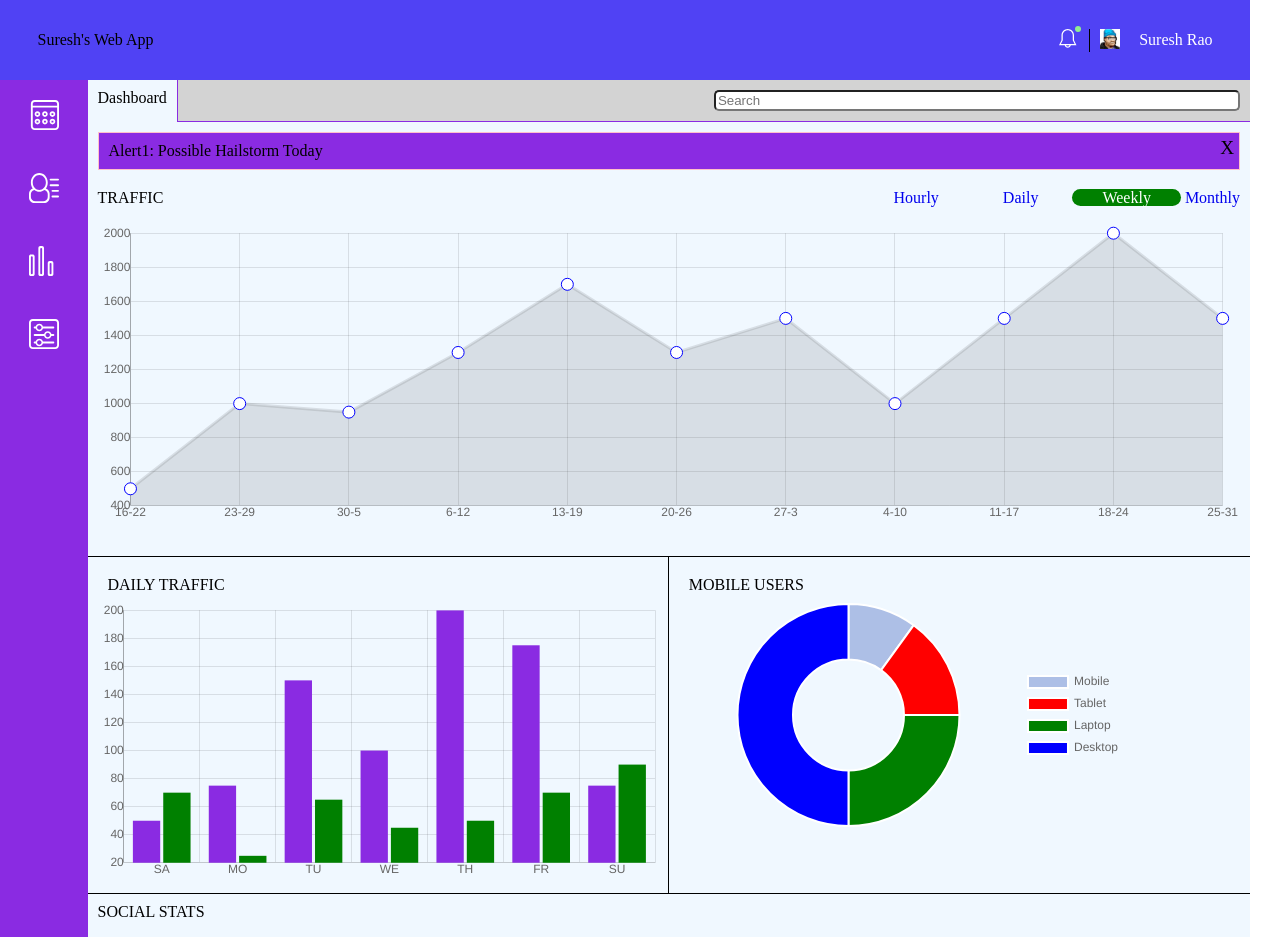
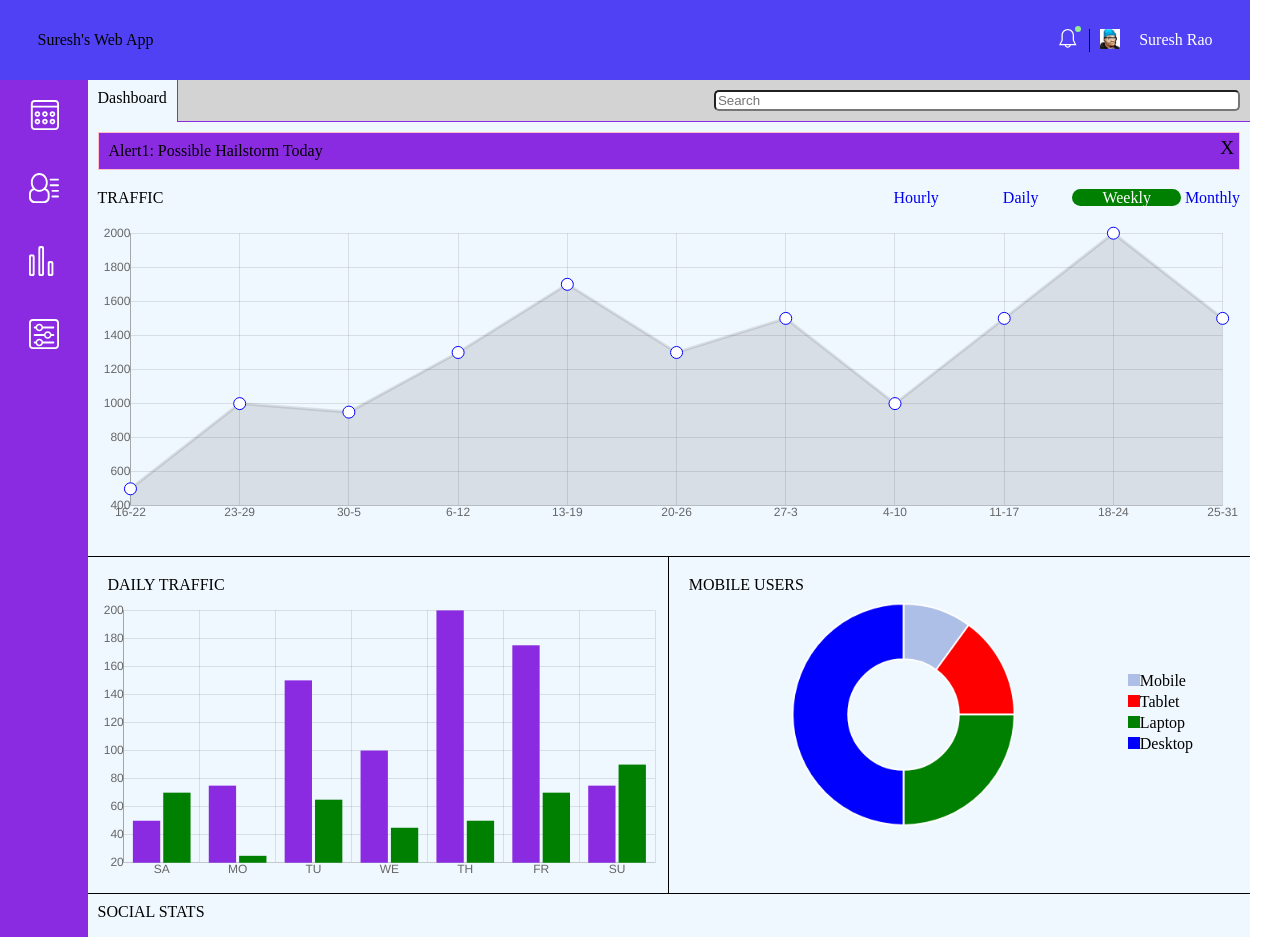
Before and after one commit to hi2suresh/web-app-dashboard, a plain HTML site: page index.html in a window 1280 px wide. Shown: the top 937 px of the page. Drawn offline with nearby package versions, Linux system fonts and the light colour scheme.

Commit message:
Update mobile legend

```diff
--- a/css/main.css
+++ b/css/main.css
@@ -223,12 +223,24 @@ width: 10%;
     width: 100%;
     padding: 10px;
 }
-
 #mobile-canvas{
-    width: 80% !important;
-    height: 80% !important;
+    display: -webkit-flex;
+    display: flex;
+    align-items: center;
 }
 
+#mobileChart{
+    width: 75% !important;
+    height: 75% !important;
+}
+
+
+ #mobile-legend li span{
+    display: inline-block;
+    width: 12px;
+    height: 12px;
+/*    margin-right: 5px;*/
+}
 
 /*Social Stats Styles*/
 
@@ -438,6 +450,20 @@ Table styles
     width: 50%;
     padding: 10px;
 }
+    #mobileChart{
+    width: 80% !important;
+    height: 80% !important;
+}
+
+#mobile-legend li {
+    margin-bottom: 5px;
+}
+ #mobile-legend li span{
+    display: inline-block;
+    width: 12px;
+    height: 12px;
+/*    margin-right: 3px;*/
+}
 
 
 
--- a/index.html
+++ b/index.html
@@ -82,6 +82,7 @@
                              <div class="traffic-heading"><h1>MOBILE USERS</h1></div>
                              <div id="mobile-canvas">
                                 <canvas id="mobileChart"></canvas>
+                                 <div id="mobile-legend"></div>
                               </div>
                          </div>
                         </div>
--- a/js/main.js
+++ b/js/main.js
@@ -177,13 +177,15 @@ obj = {
     },
      options: {
              legend: {
-            position: 'right'
+//            position: 'right'
+             display : false
         },
          maintainAspectRatio: true
     }
 };
 ctx = document.getElementById("mobileChart").getContext("2d");
 var mobileChart = new Chart(ctx, obj);
+document.getElementById('mobile-legend').innerHTML = mobileChart.generateLegend();
 
 /*===============================================
 Code to handle user members and recent activty
```
